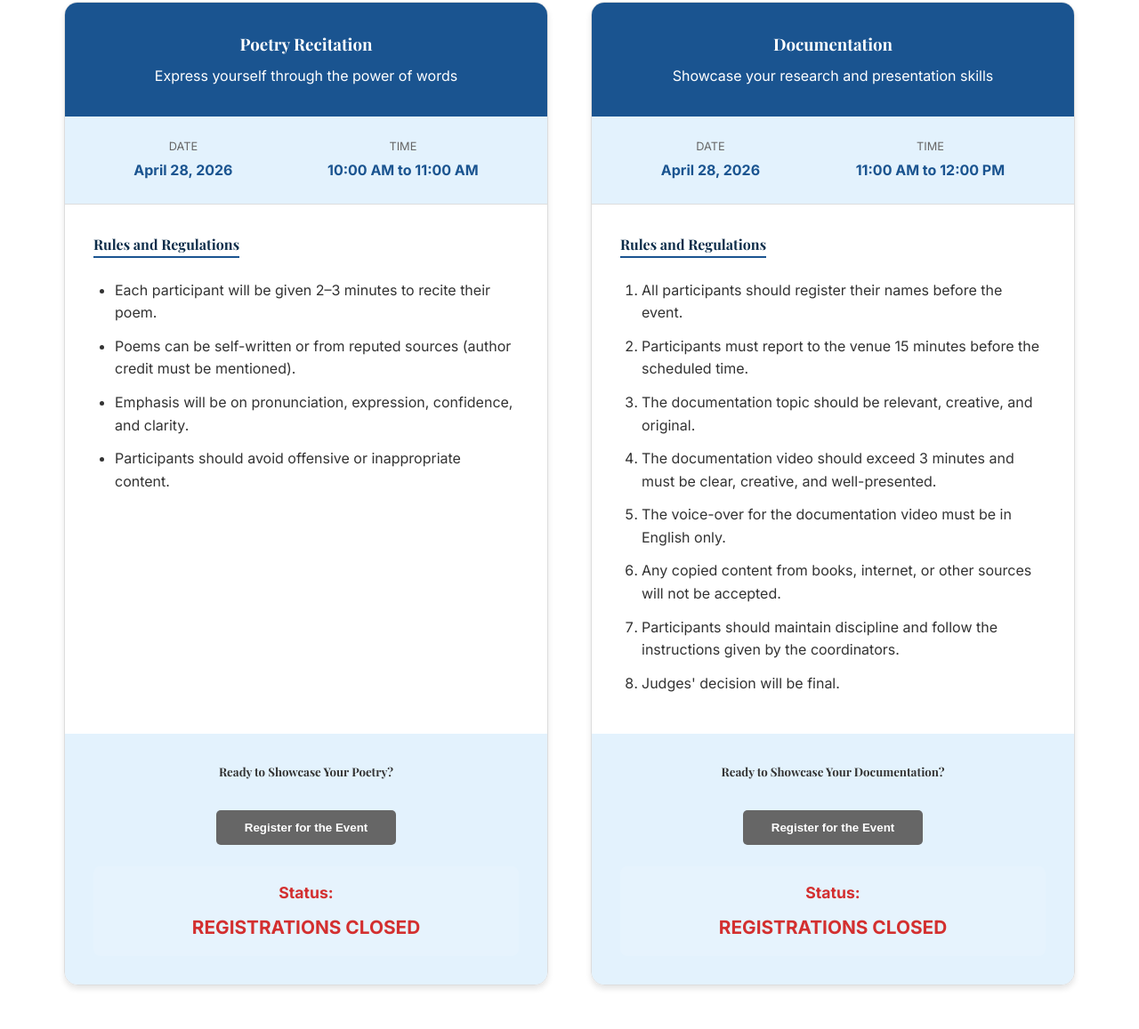
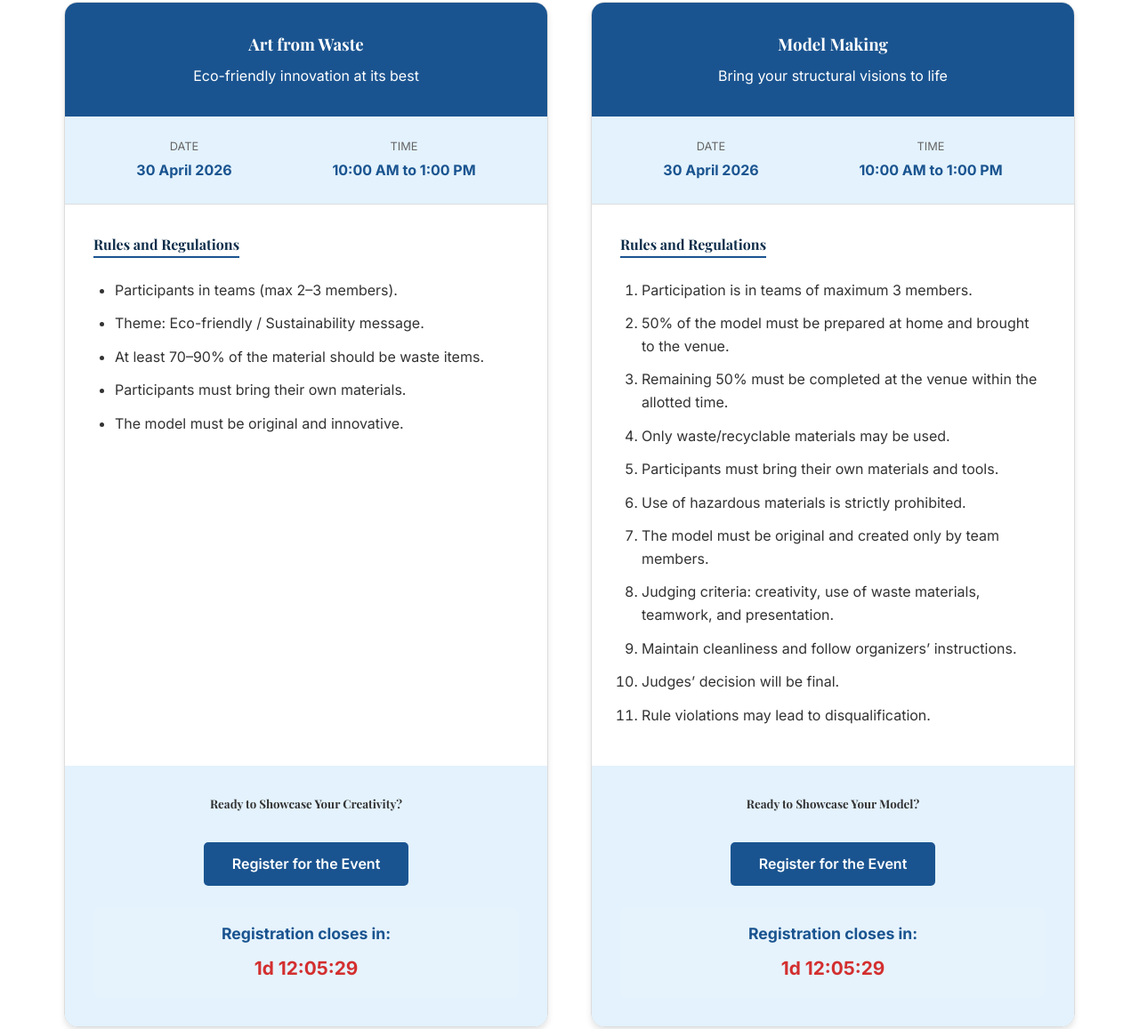
Before and after one commit to nocarbon41-ux/gurus-athenaeum, a plain HTML site: page index.html in a window 1280 px wide. Shown: the part 1332-2489 px from the top of the page at 89% size. Drawn offline with nearby package versions, Linux system fonts and the light colour scheme.

Commit message:
Update: Replace Poetry and Documentation with Art from Waste and Model Making, add dynamic timer

```diff
--- a/index.html
+++ b/index.html
@@ -44,6 +44,7 @@
             padding: 0 2rem;
         }
 
+        /* Header Styling */
         header {
             background: transparent;
             box-shadow: none;
@@ -82,6 +83,7 @@
             object-fit: contain;
         }
 
+        /* Hero Section */
         .hero {
             padding: 10rem 2rem 4rem;
             text-align: center;
@@ -133,6 +135,7 @@
             margin-bottom: 1.5rem;
         }
 
+        /* Benefits Section */
         .benefits {
             padding: 5rem 2rem;
             background: linear-gradient(135deg, var(--dark-blue) 0%, var(--primary-blue) 100%);
@@ -178,6 +181,7 @@
             margin-bottom: 1.5rem;
         }
 
+        /* Events Section */
         .events {
             padding: 5rem 2rem;
             background: #fff;
@@ -287,7 +291,7 @@
             border-radius: 8px;
             font-size: 1.1rem;
             font-weight: bold;
-            color: #d32f2f;
+            color: var(--primary-blue);
         }
 
         .timer-display {
@@ -299,7 +303,7 @@
 
         .btn-primary {
             display: inline-block;
-            background: #666;
+            background: var(--primary-blue);
             color: #fff;
             text-decoration: none;
             padding: 0.75rem 2rem;
@@ -307,14 +311,19 @@
             font-weight: 600;
             margin-top: 1rem;
             transition: var(--transition);
-            cursor: pointer;
-            border: none;
         }
 
         .btn-primary:hover {
-            background: #444;
+            background: var(--dark-blue);
         }
 
+        .btn-primary.disabled {
+            background: #666;
+            cursor: not-allowed;
+            pointer-events: none;
+        }
+
+        /* Winners Section */
         .winners {
             padding: 5rem 2rem;
             background: var(--light-bg);
@@ -367,6 +376,7 @@
             font-family: 'Playfair Display', serif;
         }
 
+        /* Gallery Section */
         .gallery {
             padding: 5rem 2rem;
             background: #fff;
@@ -403,6 +413,7 @@
             transform: scale(1.1);
         }
 
+        /* Footer */
         footer {
             background: var(--dark-blue);
             color: #fff;
@@ -499,78 +510,86 @@
         <section id="events" class="events container">
             <h2>This Week's Events</h2>
             <div class="events-grid">
+                <!-- EVENT 1: Art from Waste -->
                 <div class="event-card">
                     <div class="event-header">
-                        <h3>Poetry Recitation</h3>
-                        <p>Express yourself through the power of words</p>
+                        <h3>Art from Waste</h3>
+                        <p>Eco-friendly innovation at its best</p>
                     </div>
                     <div class="event-details">
                         <div class="detail-item">
                             <span class="label">Date</span>
-                            <span class="value">April 28, 2026</span>
+                            <span class="value">30 April 2026</span>
                         </div>
                         <div class="detail-item">
                             <span class="label">Time</span>
-                            <span class="value">10:00 AM to 11:00 AM</span>
+                            <span class="value">10:00 AM to 1:00 PM</span>
                         </div>
                     </div>
                     <div class="rules-section">
                         <h4>Rules and Regulations</h4>
                         <ul>
-                            <li>Each participant will be given 2–3 minutes to recite their poem.</li>
-                            <li>Poems can be self-written or from reputed sources (author credit must be mentioned).</li>
-                            <li>Emphasis will be on pronunciation, expression, confidence, and clarity.</li>
-                            <li>Participants should avoid offensive or inappropriate content.</li>
+                            <li>Participants in teams (max 2–3 members).</li>
+                            <li>Theme: Eco-friendly / Sustainability message.</li>
+                            <li>At least 70–90% of the material should be waste items.</li>
+                            <li>Participants must bring their own materials.</li>
+                            <li>The model must be original and innovative.</li>
                         </ul>
                     </div>
                     <div class="registration-cta">
-                        <h5>Ready to Showcase Your Poetry?</h5>
-                        <button class="btn-primary" onclick="alert('Registrations are closed')">
+                        <h5 id="cta-text1">Ready to Showcase Your Creativity?</h5>
+                        <a href="https://docs.google.com/forms/d/e/1FAIpQLSd0nNwhd7Y2bLS0EYf1XNmVwQj3OgBcQNrrOBtcAFhg4mlMLw/viewform?usp=header"
+                           class="btn-primary" target="_blank" id="reg-btn1">
                            Register for the Event
-                        </button>
+                        </a>
                         <div class="countdown-timer">
-                            <p>Status:</p>
-                            <div class="timer-display">REGISTRATIONS CLOSED</div>
+                            <p id="timer-label1">Registration closes in:</p>
+                            <div class="timer-display" id="timer1">00:00:00</div>
                         </div>
                     </div>
                 </div>
 
+                <!-- EVENT 2: Model Making -->
                 <div class="event-card">
                     <div class="event-header">
-                        <h3>Documentation</h3>
-                        <p>Showcase your research and presentation skills</p>
+                        <h3>Model Making</h3>
+                        <p>Bring your structural visions to life</p>
                     </div>
                     <div class="event-details">
                         <div class="detail-item">
                             <span class="label">Date</span>
-                            <span class="value">April 28, 2026</span>
+                            <span class="value">30 April 2026</span>
                         </div>
                         <div class="detail-item">
                             <span class="label">Time</span>
-                            <span class="value">11:00 AM to 12:00 PM</span>
+                            <span class="value">10:00 AM to 1:00 PM</span>
                         </div>
                     </div>
                     <div class="rules-section">
                         <h4>Rules and Regulations</h4>
                         <ol>
-                            <li>All participants should register their names before the event.</li>
-                            <li>Participants must report to the venue 15 minutes before the scheduled time.</li>
-                            <li>The documentation topic should be relevant, creative, and original.</li>
-                            <li>The documentation video should exceed 3 minutes and must be clear, creative, and well-presented.</li>
-                            <li>The voice-over for the documentation video must be in English only.</li>
-                            <li>Any copied content from books, internet, or other sources will not be accepted.</li>
-                            <li>Participants should maintain discipline and follow the instructions given by the coordinators.</li>
-                            <li>Judges' decision will be final.</li>
+                            <li>Participation is in teams of maximum 3 members.</li>
+                            <li>50% of the model must be prepared at home and brought to the venue.</li>
+                            <li>Remaining 50% must be completed at the venue within the allotted time.</li>
+                            <li>Only waste/recyclable materials may be used.</li>
+                            <li>Participants must bring their own materials and tools.</li>
+                            <li>Use of hazardous materials is strictly prohibited.</li>
+                            <li>The model must be original and created only by team members.</li>
+                            <li>Judging criteria: creativity, use of waste materials, teamwork, and presentation.</li>
+                            <li>Maintain cleanliness and follow organizers’ instructions.</li>
+                            <li>Judges’ decision will be final.</li>
+                            <li>Rule violations may lead to disqualification.</li>
                         </ol>
                     </div>
                     <div class="registration-cta">
-                        <h5>Ready to Showcase Your Documentation?</h5>
-                        <button class="btn-primary" onclick="alert('Registrations are closed')">
+                        <h5 id="cta-text2">Ready to Showcase Your Model?</h5>
+                        <a href="https://docs.google.com/forms/d/e/1FAIpQLSfGyzaS8-A332m-s3u5np8eCW0pv3LpeI3976wde5OWrL9gfg/viewform?usp=header"
+                           class="btn-primary" target="_blank" id="reg-btn2">
                             Register for the Event
-                        </button>
+                        </a>
                         <div class="countdown-timer">
-                            <p>Status:</p>
-                            <div class="timer-display">REGISTRATIONS CLOSED</div>
+                            <p id="timer-label2">Registration closes in:</p>
+                            <div class="timer-display" id="timer2">00:00:00</div>
                         </div>
                     </div>
                 </div>
@@ -591,13 +610,13 @@
                     </thead>
                     <tbody>
                         <tr>
-                            <td>Poetry Recitation</td>
+                            <td>Art from Waste</td>
                             <td>       </td>
                             <td>       </td>
                             <td>       </td>
                         </tr>
                         <tr>
-                            <td>Documentation</td>
+                            <td>Model Making</td>
                             <td>      </td>
                             <td>      </td>
                             <td>      </td>
@@ -625,7 +644,7 @@
         <div class="container footer-grid">
             <div class="footer-info">
                 <h3>GURU'S ATHENAEUM</h3>
-                <p>A celebration of poetry and creative expression at Guru Nanak Institutions English Literary Club.</p>
+                <p>A celebration of creativity and expression at Guru Nanak Institutions English Literary Club.</p>
             </div>
             <div class="footer-members">
                 <h3>Club Members</h3>
@@ -659,5 +678,63 @@
             <p>&copy; 2026 GURU'S ATHENAEUM 26-26. Guru Nanak Institutions. All rights reserved.</p>
         </div>
     </footer>
+
+    <script>
+        document.addEventListener('DOMContentLoaded', () => {
+            // TARGET DATE: 29 April 2026, 11:59 PM
+            const targetDate = new Date('April 29, 2026 23:59:59').getTime();
+
+            function updateCountdownTimer() {
+                const now = new Date().getTime();
+                const timeRemaining = targetDate - now;
+
+                const timer1 = document.getElementById('timer1');
+                const timer2 = document.getElementById('timer2');
+                const btn1 = document.getElementById('reg-btn1');
+                const btn2 = document.getElementById('reg-btn2');
+                const label1 = document.getElementById('timer-label1');
+                const label2 = document.getElementById('timer-label2');
+
+                if (timeRemaining > 0) {
+                    const days = Math.floor(timeRemaining / (1000 * 60 * 60 * 24));
+                    const hours = Math.floor((timeRemaining % (1000 * 60 * 60 * 24)) / (1000 * 60 * 60));
+                    const minutes = Math.floor((timeRemaining % (1000 * 60 * 60)) / (1000 * 60));
+                    const seconds = Math.floor((timeRemaining % (1000 * 60)) / 1000);
+
+                    const timeString =
+                        (days > 0 ? days + "d " : "") +
+                        String(hours).padStart(2, '0') + ":" +
+                        String(minutes).padStart(2, '0') + ":" +
+                        String(seconds).padStart(2, '0');
+
+                    if (timer1) timer1.textContent = timeString;
+                    if (timer2) timer2.textContent = timeString;
+                } else {
+                    // Timer ended
+                    if (timer1) timer1.textContent = "REGISTRATIONS CLOSED";
+                    if (timer2) timer2.textContent = "REGISTRATIONS CLOSED";
+
+                    if (label1) label1.style.display = 'none';
+                    if (label2) label2.style.display = 'none';
+
+                    // Disable buttons
+                    if (btn1) {
+                        btn1.classList.add('disabled');
+                        btn1.textContent = "Registrations Closed";
+                        btn1.href = "javascript:void(0)";
+                    }
+                    if (btn2) {
+                        btn2.classList.add('disabled');
+                        btn2.textContent = "Registrations Closed";
+                        btn2.href = "javascript:void(0)";
+                    }
+                }
+            }
+
+            // Run immediately and then every second
+            updateCountdownTimer();
+            setInterval(updateCountdownTimer, 1000);
+        });
+    </script>
 </body>
 </html>
```
